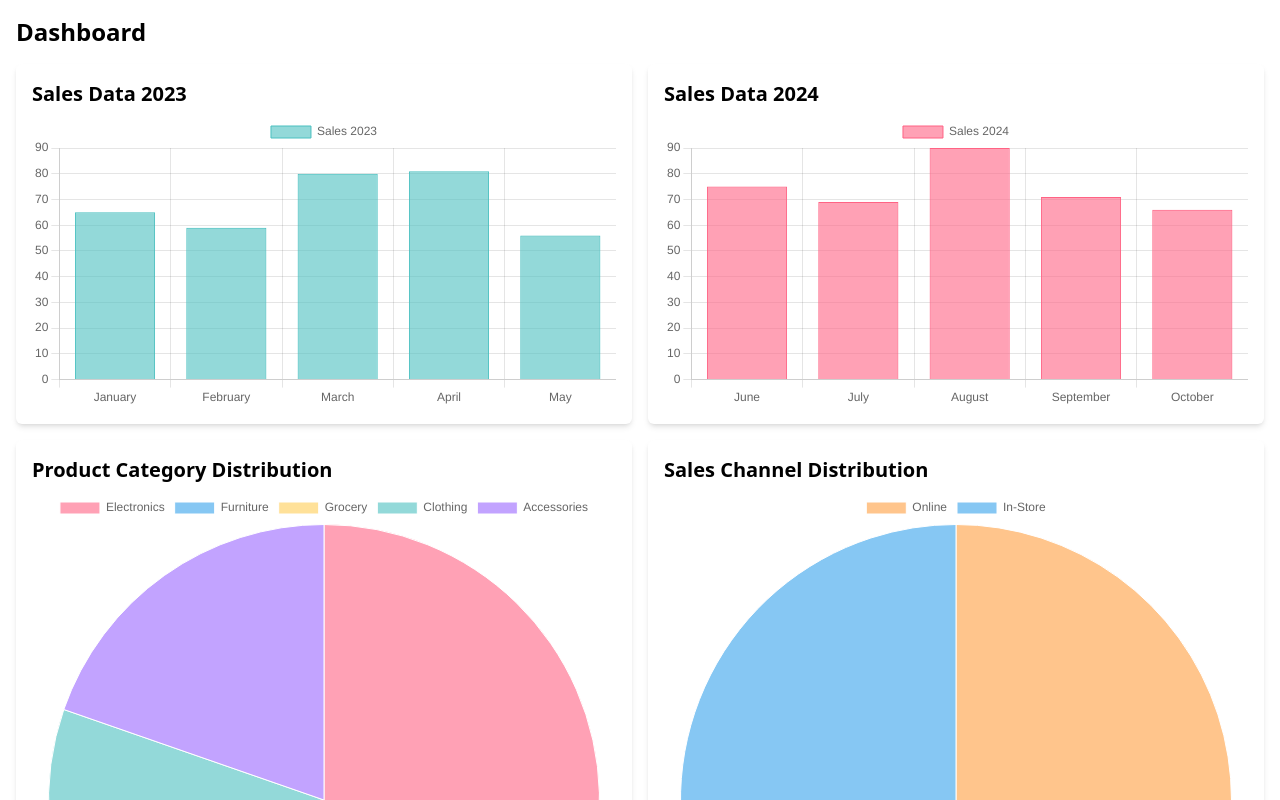
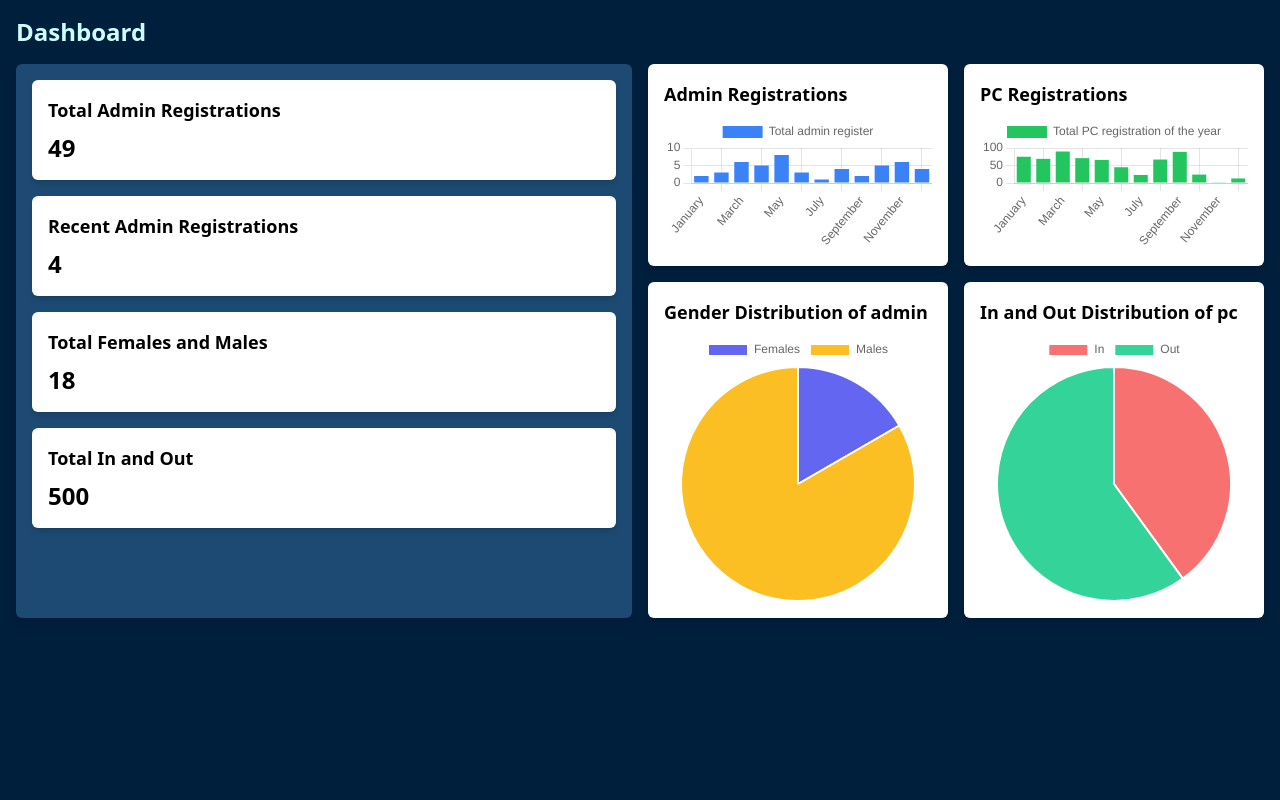
Before and after one commit to gt-yordanos/pc-registration-system, a React (Vite) app in the folder frontend/: page / in a window 1280 px wide. Shown: the top 800 px of the page. Built offline with nearby package versions, Linux system fonts and the light colour scheme.

Commit message:
pie chart and bar are done

```diff
--- a/frontend/src/pages/Dashboard.jsx
+++ b/frontend/src/pages/Dashboard.jsx
@@ -2,59 +2,48 @@
 import React from 'react';
 import BarChart from '../component/chart/BarChart';
 import PieChart from '../component/chart/PieChart';
+import InfoCard from '../component/cards/dashbord-cards/InfoCard';
 
 const Dashboard = () => {
   // Data for the charts
   const barData1 = {
-    labels: ['January', 'February', 'March', 'April', 'May'],
+    labels: ['January', 'February', 'March', 'April', 'May', 'June', 'July', 'August', 'September', 'October', 'November', 'December'],
     datasets: [
       {
-        label: 'Sales 2023',
-        data: [65, 59, 80, 81, 56],
-        backgroundColor: 'rgba(75, 192, 192, 0.6)',
-        borderColor: 'rgba(75, 192, 192, 1)',
-        borderWidth: 1,
+        label: 'Total admin register',
+        data: [2, 3, 6, 5, 8, 3, 1, 4, 2, 5, 6, 4],
+        backgroundColor: '#3B82F6',
       },
     ],
   };
 
   const barData2 = {
-    labels: ['June', 'July', 'August', 'September', 'October'],
+    labels: ['January', 'February', 'March', 'April', 'May', 'June', 'July', 'August', 'September', 'October', 'November', 'December'],
     datasets: [
       {
-        label: 'Sales 2024',
-        data: [75, 69, 90, 71, 66],
-        backgroundColor: 'rgba(255, 99, 132, 0.6)',
-        borderColor: 'rgba(255, 99, 132, 1)',
-        borderWidth: 1,
+        label: 'Total PC registration of the year',
+        data: [75, 69, 90, 71, 66, 45, 23, 67, 89, 24, 2, 13],
+        backgroundColor: '#22C55E',
       },
     ],
   };
 
   const pieData1 = {
-    labels: ['Electronics', 'Furniture', 'Grocery', 'Clothing', 'Accessories'],
+    labels: ['Females', 'Males'],
     datasets: [
       {
-        data: [300, 50, 100, 40, 120],
-        backgroundColor: [
-          'rgba(255, 99, 132, 0.6)',
-          'rgba(54, 162, 235, 0.6)',
-          'rgba(255, 206, 86, 0.6)',
-          'rgba(75, 192, 192, 0.6)',
-          'rgba(153, 102, 255, 0.6)',
-        ],
-        borderWidth: 1,
+        data: [3, 15],
+        backgroundColor: ['#6366F1', '#FBBF24'],
       },
     ],
   };
 
   const pieData2 = {
-    labels: ['Online', 'In-Store'],
+    labels: ['In', 'Out'],
     datasets: [
       {
         data: [200, 300],
-        backgroundColor: ['rgba(255, 159, 64, 0.6)', 'rgba(54, 162, 235, 0.6)'],
-        borderWidth: 1,
+        backgroundColor: ['#F87171', '#34D399'],
       },
     ],
   };
@@ -67,25 +56,54 @@
     },
   };
 
+  // Calculate totals and recent numbers
+  const totalAdminRegistrations = barData1.datasets[0].data.reduce((a, b) => a + b, 0);
+  const recentAdminRegistrations = barData1.datasets[0].data.slice(-1)[0];
+
+  const totalPCRegistrations = barData2.datasets[0].data.reduce((a, b) => a + b, 0);
+  const recentPCRegistrations = barData2.datasets[0].data.slice(-1)[0];
+
+  const totalFemalesAndMales = pieData1.datasets[0].data.reduce((a, b) => a + b, 0);
+  const totalInAndOut = pieData2.datasets[0].data.reduce((a, b) => a + b, 0);
+
   return (
-    <div className="p-4">
-      <h1 className="text-2xl font-bold mb-4">Dashboard</h1>
-      <div className="grid grid-cols-2 gap-4">
-        <div className="bg-white p-4 shadow-md rounded-md">
-          <h2 className="text-xl font-semibold mb-2">Sales Data 2023</h2>
+    <div className="p-4 min-h-screen" style={{ backgroundColor: '#001F3D', color:'CCFFFF' }}>
+    <h1 className="text-2xl font-bold mb-4" style={{ color: '#CCFFFF' }}>Dashboard</h1>
+
+      <div className="grid grid-cols-1 md:grid-cols-2 gap-4 mb-4">
+        {/* Container 1 for InfoCards */}
+        <div className="bg-[#1c4a72] p-4 rounded-md shadow-md">
+          <div className="mb-4"> {/* 15px margin bottom */}
+            <InfoCard title="Total Admin Registrations" value={totalAdminRegistrations} />
+          </div>
+          <div className="mb-4"> {/* 15px margin bottom */}
+            <InfoCard title="Recent Admin Registrations" value={recentAdminRegistrations} />
+          </div>
+          <div className="mb-4"> {/* 15px margin bottom */}
+            <InfoCard title="Total Females and Males" value={totalFemalesAndMales} />
+          </div>
+          <div className="mb-4"> {/* 15px margin bottom */}
+            <InfoCard title="Total In and Out" value={totalInAndOut} />
+          </div>
+        </div>
+        {/* Container 2 for Charts */}
+        <div className="grid grid-cols-1 md:grid-cols-2 gap-4">
+          <div className="p-4 bg-[white] rounded-md shadow-md">
+            <h2 className="text-lg font-semibold mb-2">Admin Registrations</h2>
             <BarChart data={barData1} options={options} />
           </div>
-        <div className="bg-white p-4 shadow-md rounded-md">
-          <h2 className="text-xl font-semibold mb-2">Sales Data 2024</h2>
+          <div className="p-4 bg-[white] rounded-md shadow-md">
+            <h2 className="text-lg font-semibold mb-2">PC Registrations</h2>
             <BarChart data={barData2} options={options} />
           </div>
-        <div className="bg-white p-4 shadow-md rounded-md">
-          <h2 className="text-xl font-semibold mb-2">Product Category Distribution</h2>
+          <div className="p-4 bg-[white] rounded-md shadow-md">
+            <h2 className="text-lg font-semibold mb-2">Gender Distribution of admin</h2>
             <PieChart data={pieData1} />
           </div>
-        <div className="bg-white p-4 shadow-md rounded-md">
-          <h2 className="text-xl font-semibold mb-2">Sales Channel Distribution</h2>
+          <div className="p-4 bg-[white] rounded-md shadow-md">
+            <h2 className="text-lg font-semibold mb-2">In and Out Distribution of pc</h2>
             <PieChart data={pieData2} />
+          </div>
         </div>
       </div>
     </div>
```
Lines whose indentation alone changed are shown as unchanged.
